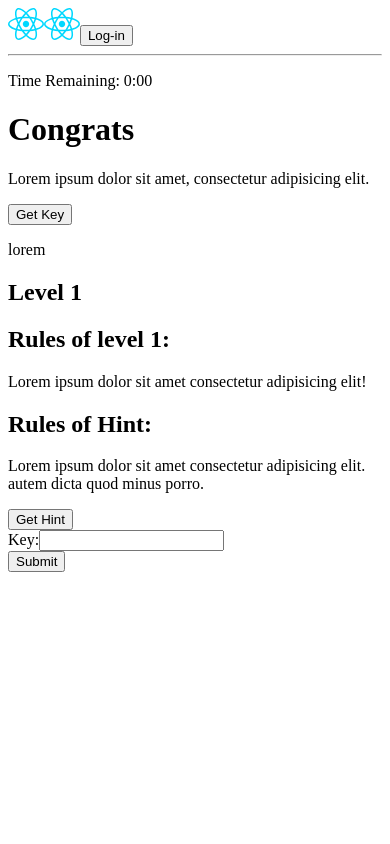
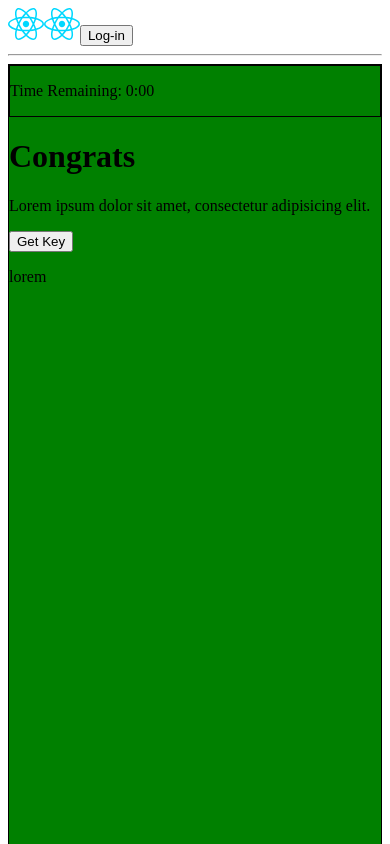
Before and after one commit to mauroale2501/project-game, a React (Vite) app in the folder frontend/: page /level1 in a window 390 px wide. Shown: the top 844 px of the page. Built offline with nearby package versions, Linux system fonts and the light colour scheme.

Commit message:
Give some style to Level1.css for mobile responsive

```diff
--- a/frontend/src/styles/Level1.css
+++ b/frontend/src/styles/Level1.css
@@ -0,0 +1,27 @@
+.congrats-key {
+  display: none;
+}
+.level-uncompleted {
+  border: 1px solid black;
+  display: flex;
+  flex-direction: column;
+  flex-wrap: wrap;
+  height: 80%;
+}
+
+.timer {
+  border: 1px solid black;
+}
+@media screen and (max-width: 600px) {
+  .level-uncompleted {
+    display: none;
+  }
+  .congrats-key {
+    display: block;
+  }
+  .all-level1 {
+    background-color: green;
+    height: 250vh;
+    border: 1px solid black;
+  }
+}
```
